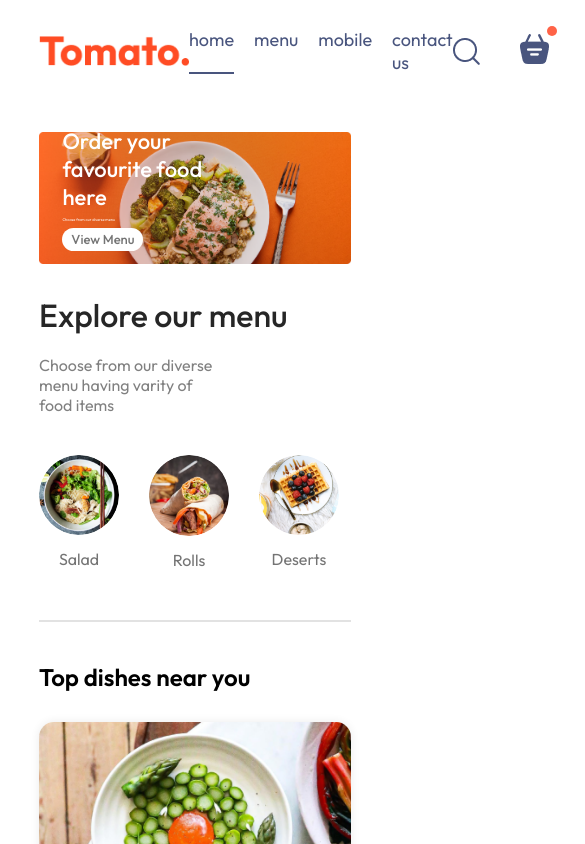
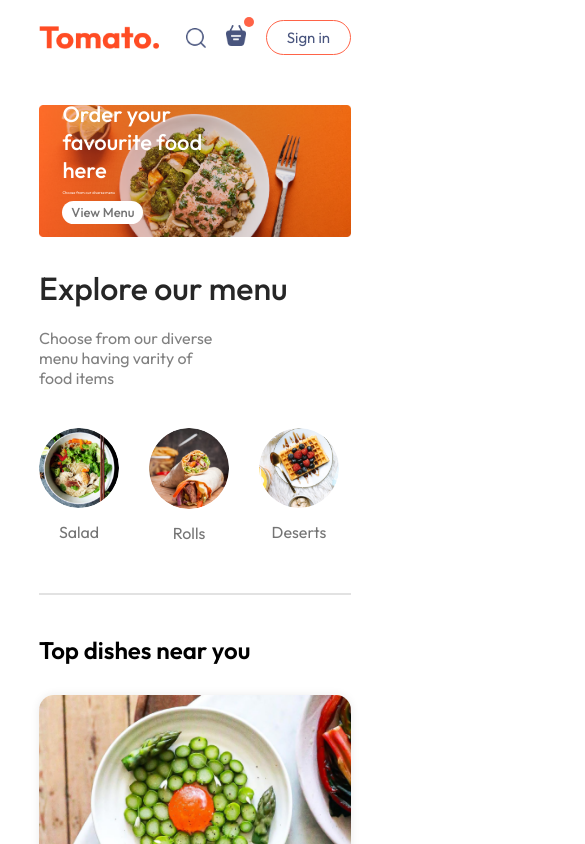
Before and after one commit to Diksha6057/Savora, a React (Vite) app: page / in a window 390 px wide. Shown: the top 844 px of the page, 585 px wide, since content can reach past the window. Built offline with nearby package versions, Linux system fonts and the light colour scheme.

Commit message:
Add responsive breakpoints to Navbar (1050px, 900px, 750px)

```diff
--- a/src/components/Navbar/Navbar.css
+++ b/src/components/Navbar/Navbar.css
@@ -53,3 +53,51 @@
     top: -8px;
     right: -8px;
 }
+@media (max-width : 1050px)
+{
+    .navbar .logo{
+        width:140px ;
+    }
+    .navbar-menu{
+        gap: 20px;
+        font-size: 17px;
+    }
+    .navbar-right{
+        gap: 30px;
+    }
+    .navbar-right img{
+        width: 22px;
+    }
+    .navbar-right button{
+        padding: 8px 25px;
+    }
+}
+
+@media (max-width : 900px)
+{
+    .navbar .logo{
+        width:120px ;
+    }
+    .navbar-menu{
+        gap: 15px;
+        font-size: 16px;
+    }
+    .navbar-right{
+        gap: 20px;
+    }
+    .navbar-right img{
+        width: 20px;
+    }
+    .navbar-right button{
+        padding: 7px 20px;
+        font-size: 15px;
+    }
+}
+@media (max-width : 750px)
+{
+
+    .navbar-menu{
+       display: none;
+    }
+
+}
--- a/src/components/Navbar/Navbar.jsx
+++ b/src/components/Navbar/Navbar.jsx
@@ -11,7 +11,7 @@ const Navbar = () => {
         <li onClick={()=>setMenu("home")} className={menu==="home"? "active" :""}>home</li>
         <li  onClick={()=>setMenu("menu")} className={menu==="menu"? "active" :""} >menu</li>
         <li  onClick={()=>setMenu("mobile-app")} className={menu==="mobile-app"? "active" :""}>mobile</li>
-        <li  onClick={()=>setMenu("contact us")} className={menu==="contact-us"? "active" :""}>contact us</li>
+        <li  onClick={()=>setMenu("contact-us")} className={menu==="contact-us"? "active" :""}>contact us</li>
       </ul>
       <div className="navbar-right">
         <img src={assets.search_icon} alt="" />
```
